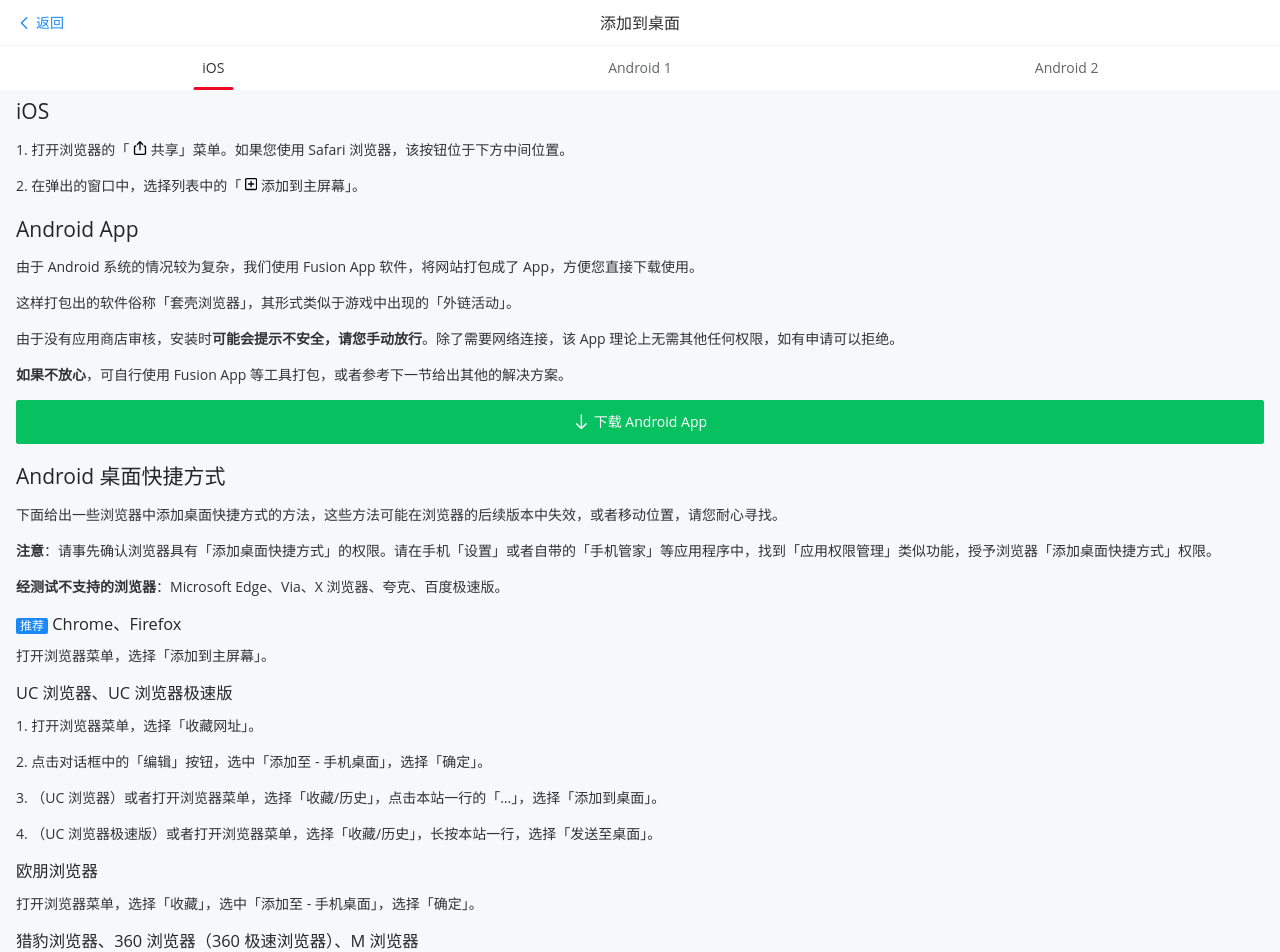
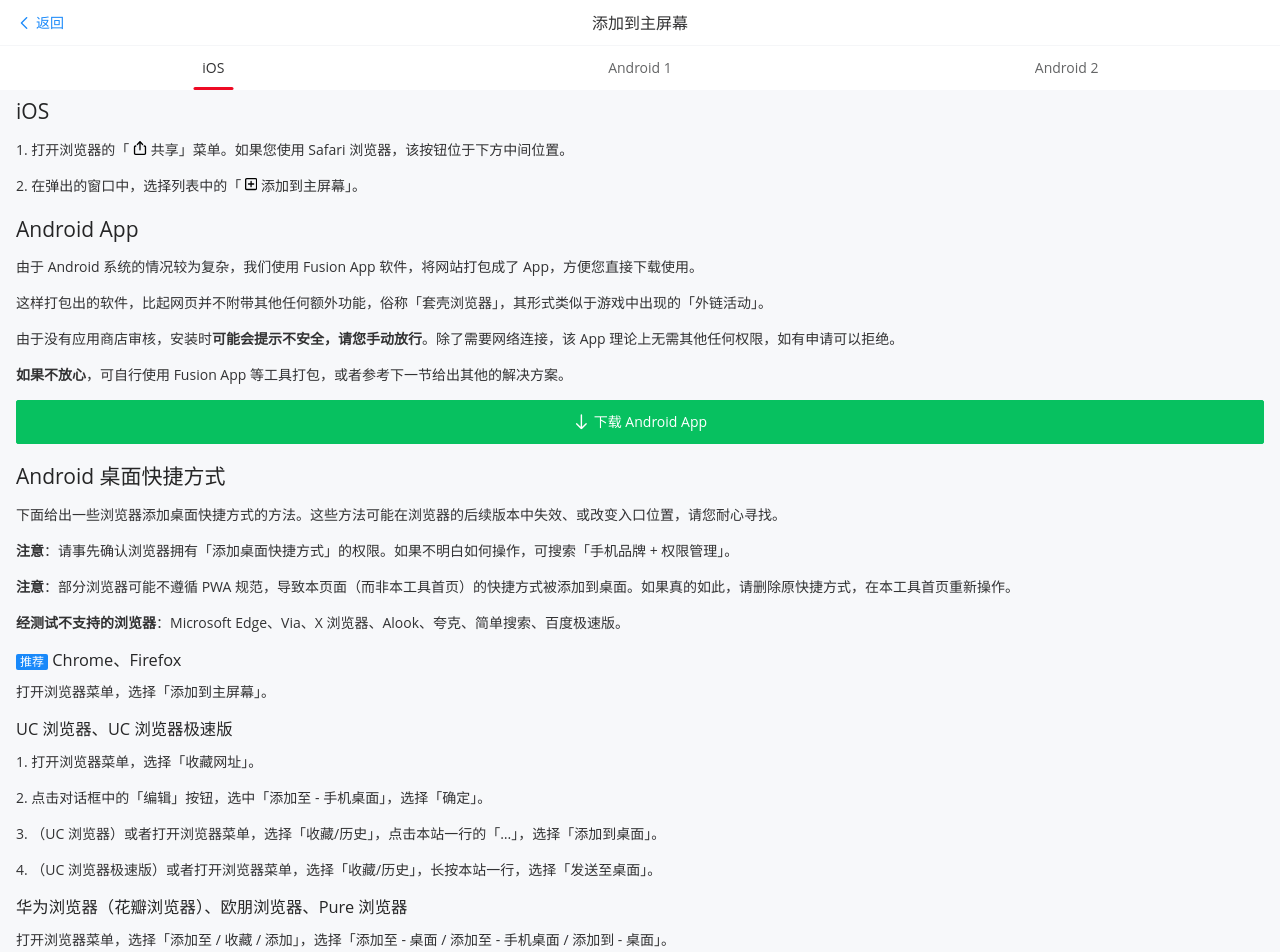
Before and after one commit to waterv/lightandnight, a Vue app: page /#/posts/addtohome in a window 1280 px wide. Shown: the top 952 px of the page. Built offline with nearby package versions, Linux system fonts and the light colour scheme.

Commit message:
style: improve UI

```diff
--- a/src/views/Home.vue
+++ b/src/views/Home.vue
@@ -90,7 +90,7 @@
             }
           }
         }
-        if (v.hour) {
+        if (v.hour !== undefined) {
           v.day = Math.floor(v.hour / 24)
           v.hour %= 24
         }
--- a/src/views/events/Wish.vue
+++ b/src/views/events/Wish.vue
@@ -114,7 +114,7 @@
       hasDiscountBottleBoughtToday: false,
       hasBottlePackBought: false,
       minDate: dayjs().subtract(5, 'hour').subtract(8, 'day').toDate(),
-      maxDate: dayjs().subtract(5, 'hour').add(8, 'day').toDate(),
+      maxDate: dayjs().subtract(5, 'hour').toDate(),
       buttonColor: this.$root.colors.events.wish,
       calendarShow: false,
       calendarValue: new Date(),
--- a/src/views/posts/AddToHome.vue
+++ b/src/views/posts/AddToHome.vue
@@ -1,5 +1,5 @@
 <template>
-  <navbar title="添加到桌面" can-return />
+  <navbar title="添加到主屏幕" can-return />
 
   <van-tabs v-model:active="active" scrollspy sticky offset-top="46">
     <div class="content">
@@ -11,16 +11,17 @@
       <van-tab title="Android 1" class="container">
           <h2>Android App</h2>
           <p>由于 Android 系统的情况较为复杂，我们使用 Fusion App 软件，将网站打包成了 App，方便您直接下载使用。</p>
-          <p>这样打包出的软件俗称「套壳浏览器」，其形式类似于游戏中出现的「外链活动」。</p>
+          <p>这样打包出的软件，比起网页并不附带其他任何额外功能，俗称「套壳浏览器」，其形式类似于游戏中出现的「外链活动」。</p>
           <p>由于没有应用商店审核，安装时<strong>可能会提示不安全，请您手动放行</strong>。除了需要网络连接，该 App 理论上无需其他任何权限，如有申请可以拒绝。</p>
           <p><strong>如果不放心</strong>，可自行使用 Fusion App 等工具打包，或者参考下一节给出其他的解决方案。</p>
-          <van-button icon="down" type="success" block url="../android.apk">下载 Android App</van-button>
+          <van-button icon="down" type="success" block url="/android.apk">下载 Android App</van-button>
       </van-tab>
       <van-tab title="Android 2" class="container">
         <h2>Android 桌面快捷方式</h2>
-        <p>下面给出一些浏览器中添加桌面快捷方式的方法，这些方法可能在浏览器的后续版本中失效，或者移动位置，请您耐心寻找。</p>
-        <p><strong>注意</strong>：请事先确认浏览器具有「添加桌面快捷方式」的权限。请在手机「设置」或者自带的「手机管家」等应用程序中，找到「应用权限管理」类似功能，授予浏览器「添加桌面快捷方式」权限。</p>
-        <p><strong>经测试不支持的浏览器</strong>：Microsoft Edge、Via、X 浏览器、夸克、百度极速版。</p>
+        <p>下面给出一些浏览器添加桌面快捷方式的方法。这些方法可能在浏览器的后续版本中失效、或改变入口位置，请您耐心寻找。</p>
+        <p><strong>注意</strong>：请事先确认浏览器拥有「添加桌面快捷方式」的权限。如果不明白如何操作，可搜索「手机品牌 + 权限管理」。</p>
+        <p><strong>注意</strong>：部分浏览器可能不遵循 PWA 规范，导致本页面（而非本工具首页）的快捷方式被添加到桌面。如果真的如此，请删除原快捷方式，在本工具首页重新操作。</p>
+        <p><strong>经测试不支持的浏览器</strong>：Microsoft Edge、Via、X 浏览器、Alook、夸克、简单搜索、百度极速版。</p>
         <h3><van-tag type="primary">推荐</van-tag> Chrome、Firefox</h3>
         <p>打开浏览器菜单，选择「添加到主屏幕」。</p>
         <h3>UC 浏览器、UC 浏览器极速版</h3>
@@ -28,8 +29,8 @@
         <p>2. 点击对话框中的「编辑」按钮，选中「添加至 - 手机桌面」，选择「确定」。</p>
         <p>3. （UC 浏览器）或者打开浏览器菜单，选择「收藏/历史」，点击本站一行的「…」，选择「添加到桌面」。</p>
         <p>4. （UC 浏览器极速版）或者打开浏览器菜单，选择「收藏/历史」，长按本站一行，选择「发送至桌面」。</p>
-        <h3>欧朋浏览器</h3>
-        <p>打开浏览器菜单，选择「收藏」，选中「添加至 - 手机桌面」，选择「确定」。</p>
+        <h3>华为浏览器（花瓣浏览器）、欧朋浏览器、Pure 浏览器</h3>
+        <p>打开浏览器菜单，选择「添加至 / 收藏 / 添加」，选择「添加至 - 桌面 / 添加至 - 手机桌面 / 添加到 - 桌面」。</p>
         <h3>猎豹浏览器、360 浏览器（360 极速浏览器）、M 浏览器</h3>
         <p>1. 打开浏览器菜单，选择「添加收藏 / 收藏网址 / 添加书签」。</p>
         <p>2. 打开浏览器菜单，选择「收藏/历史 / 收藏夹 / 书签」，长按本站一行，选择「发送桌面 / 发送至手机桌面 / 放到桌面」。</p>
```
